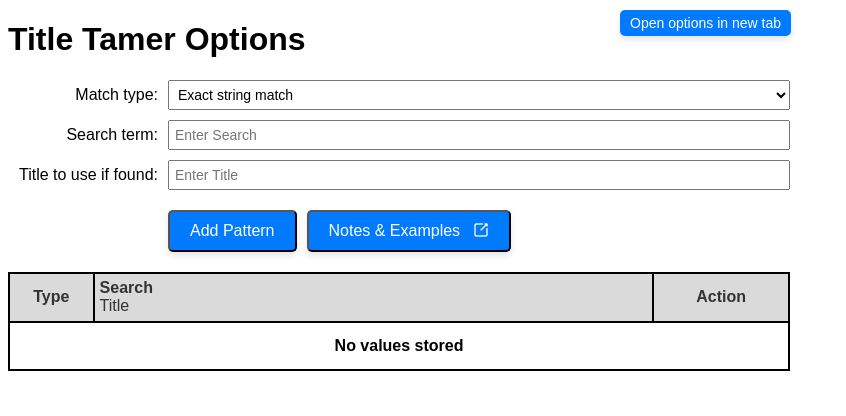
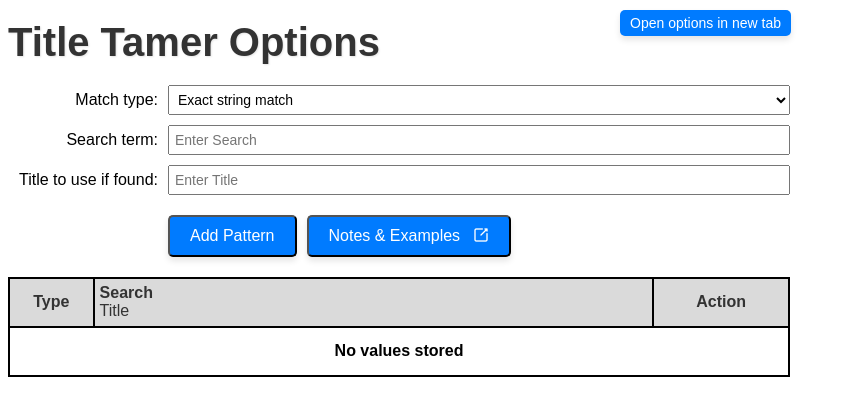
Before and after one commit to irvinm/Title-Tamer, a browser extension: page options.html in a window 1280 px wide. Shown: the whole page, without its empty margins (0-846 px from the left). Drawn offline with Linux system fonts and the light colour scheme.

Commit message:
Add some styling to addon name in options.html

```diff
--- a/options.css
+++ b/options.css
@@ -3,6 +3,16 @@
     font-family: Arial, sans-serif; /* Set the font family for the entire document */
 }
 
+h1 {
+    font-size: 2.5em; /* Increase font size */
+    font-weight: bold; /* Make the text bold */
+    color: #333; /* Dark text color */
+    text-align: left; /* Center align the text */
+    margin-top: 20px; /* Add some space above the title */
+    margin-bottom: 20px; /* Add some space below the title */
+    text-shadow: 1px 1px 2px rgba(0, 0, 0, 0.1); /* Add a subtle text shadow */
+    font-family: 'Arial', sans-serif; /* Use a clean, sans-serif font */
+}
 
 label {
     display: inline-block;
```
